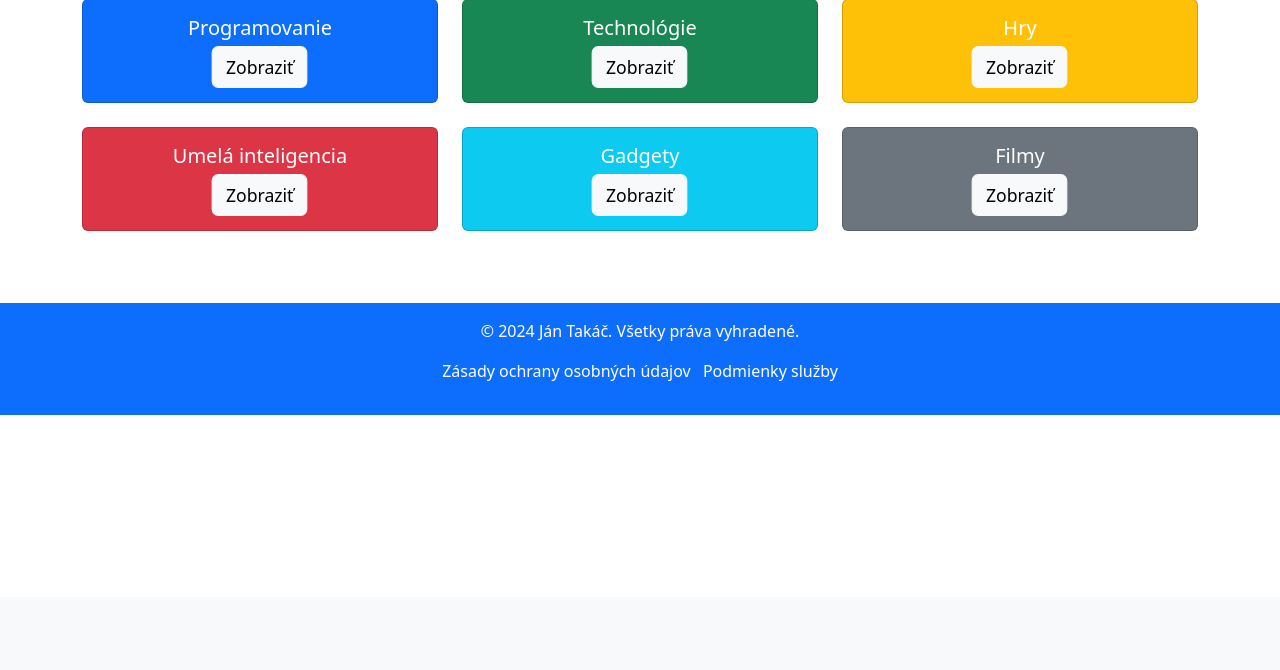
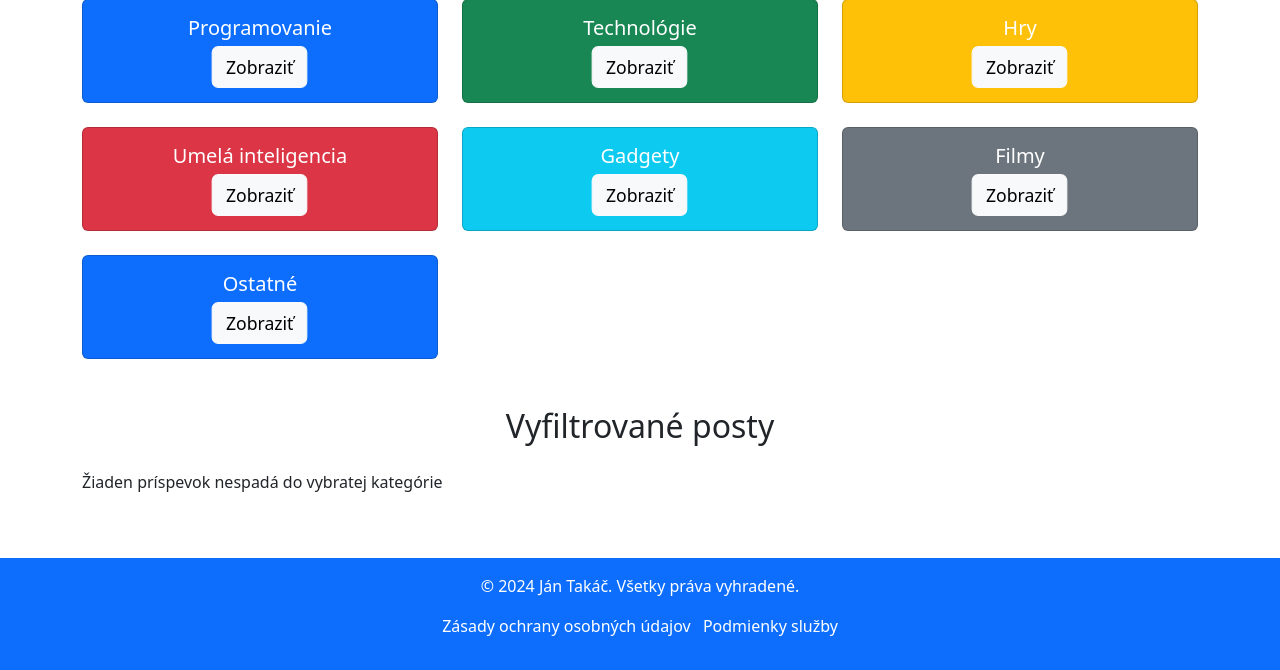
Before and after one commit to jantakac/VAII-semestralka, a Django app: page /categories/ in a window 1280 px wide. Shown: the part 203-873 px from the top of the page. Before the commit the page ends 618 px from the top, so only its background shows below. Run offline with Django 5.2, Linux system fonts and the light colour scheme.

Commit message:
kategorie filter ajax a partialy na listy

```diff
--- a/forum/templates/forum/categories.html
+++ b/forum/templates/forum/categories.html
@@ -4,60 +4,26 @@
 {% block categories_active %}active{% endblock %}
 
 {% block content %}
-  <!-- Kategórie Section with Tiles -->
-  <div class="container my-5">
+<!-- Kategórie Section with Tiles -->
+<div class="container my-5">
     <h2 class="text-center mb-4">Kategórie</h2>
     <div class="row">
-      <div class="col-md-4">
-        <div class="card bg-primary text-white mb-4">
-          <div class="card-body text-center">
-            <h5 class="card-title">Programovanie</h5>
-            <a href="#" class="btn btn-light">Zobraziť</a>
-          </div>
-        </div>
-      </div>
-      <div class="col-md-4">
-        <div class="card bg-success text-white mb-4">
-          <div class="card-body text-center">
-            <h5 class="card-title">Technológie</h5>
-            <a href="#" class="btn btn-light">Zobraziť</a>
-          </div>
-        </div>
-      </div>
-      <div class="col-md-4">
-        <div class="card bg-warning text-white mb-4">
-          <div class="card-body text-center">
-            <h5 class="card-title">Hry</h5>
-            <a href="#" class="btn btn-light">Zobraziť</a>
-          </div>
-        </div>
-      </div>
+        {% include 'forum/partials/category_card.html' with title="Programovanie" db_category_name="programming" bg="bg-primary" %}
+        {% include 'forum/partials/category_card.html' with title="Technológie" db_category_name="technology" bg="bg-success" %}
+        {% include 'forum/partials/category_card.html' with title="Hry" db_category_name="games" bg="bg-warning" %}
     </div>
     <div class="row">
-      <div class="col-md-4">
-        <div class="card bg-danger text-white mb-4">
-          <div class="card-body text-center">
-            <h5 class="card-title">Umelá inteligencia</h5>
-            <a href="#" class="btn btn-light">Zobraziť</a>
-          </div>
+        {% include 'forum/partials/category_card.html' with title="Umelá inteligencia" db_category_name="ai" bg="bg-danger"%}
+        {% include 'forum/partials/category_card.html' with title="Gadgety" db_category_name="gadgets" bg="bg-info" %}
+        {% include 'forum/partials/category_card.html' with title="Filmy" db_category_name="movies" bg="bg-secondary" %}
+    </div>
+    <div class="row">
+        {% include 'forum/partials/category_card.html' with title="Ostatné" db_category_name="other" bg="bg-primary" %}
+    </div>
+    <div class="row">
+        <div id="post-list">
+            {% include 'forum/partials/filtered_posts_list.html' with title="Vyfiltrované posty"%}
         </div>
-      </div>
-      <div class="col-md-4">
-        <div class="card bg-info text-white mb-4">
-          <div class="card-body text-center">
-            <h5 class="card-title">Gadgety</h5>
-            <a href="#" class="btn btn-light">Zobraziť</a>
-          </div>
-        </div>
-      </div>
-      <div class="col-md-4">
-        <div class="card bg-secondary text-white mb-4">
-          <div class="card-body text-center">
-            <h5 class="card-title">Filmy</h5>
-            <a href="#" class="btn btn-light">Zobraziť</a>
-          </div>
-        </div>
-      </div>
     </div>
-  </div>
+</div>
 {% endblock %}
--- /dev/null
+++ b/forum/templates/forum/partials/category_card.html
@@ -0,0 +1,13 @@
+<div class="col-md-4">
+    <div class="card {{ bg }} text-white mb-4">
+        <div class="card-body text-center">
+            <h5 class="card-title">{{ title }}</h5>
+            <button type="submit" class="btn btn-light"
+                hx-trigger="click"
+                hx-post="{% url 'forum:filter_categories' %}"
+                hx-target="#post-list"
+                hx-vals='{"category": "{{ db_category_name }}"}'
+                hx-headers='{"X-CSRFToken": "{{ csrf_token }}"}'>Zobraziť</button>
+        </div>
+    </div>
+</div>
--- /dev/null
+++ b/forum/templates/forum/partials/filtered_posts_list.html
@@ -0,0 +1,38 @@
+<div class="mt-4">
+    <h2 class="text-center mb-4">{{ title }}</h2>
+    <div class="list-group">
+        {% if posts_profiles %}
+            {% for post, profile in posts_profiles %}
+                <li class="list-group-item list-group-item-action position-relative">
+                    {% if post.icon %}
+                        <img src="{{ post.icon.url }}"
+                             width="70"
+                             height="70"
+                             alt="post_icon"
+                             class="position-absolute"
+                             style="bottom: 10px; left: 10px;">
+                        <div style="padding-left: 75px">
+                            <a href="{{ post.get_absolute_url }}" class="text-decoration-none">{{ post.title }}</a>
+                            <p class="">Počet like-ov: {{ post.like_count }}</p>
+                        </div>
+                    {% else %}
+                        <a href="{{ post.get_absolute_url }}" class="text-decoration-none">{{ post.title }}</a>
+                        <p class="">Počet like-ov: {{ post.like_count }}</p>
+                    {% endif %}
+                    <img src="{{ profile.image.url }}"
+                         width="50"
+                         height="50"
+                         alt="last_created_by"
+                         class="position-absolute"
+                         style="bottom: 10px; right: 10px;">
+                    <p class="position-absolute"
+                         style="bottom: 0; right: 70px;">
+                        {{ profile.user.username }}
+                    </p>
+                </li>
+            {% endfor %}
+        {% else %}
+            <p>Žiaden príspevok nespadá do vybratej kategórie</p>
+        {% endif %}
+    </div>
+</div>
--- a/forum/templates/forum/post_detail.html
+++ b/forum/templates/forum/post_detail.html
@@ -64,6 +64,7 @@
                     <textarea class="form-control" name="content" rows="3" cols="10000" placeholder="Napíš svoju odpoveď sem..." required></textarea>
                 </label>
                 <button type="submit" class="btn btn-success mt-2 ms-1"
+                        hx-trigger="click"
                         hx-post="{% url 'forum:add_comment' %}"
                         hx-target="#post-comments"
                         hx-vals='{"post_id" : {{ post.id }}}'
--- a/forum/urls.py
+++ b/forum/urls.py
@@ -24,6 +24,7 @@ urlpatterns = [
 htmx_urlpatterns = [
     path('like-post/', views.like_post, name='like_post'),
     path('add-comment/', views.add_comment, name='add_comment'),
+    path('filter-categories/', views.filter_categories, name='filter_categories'),
 ]
 
 urlpatterns += htmx_urlpatterns
--- a/forum/views.py
+++ b/forum/views.py
@@ -142,6 +142,7 @@ def post_add_view(request):
     return render(request, 'forum/post_add.html', {'form_post': form_post, 'form_images': form_images})
 
 
+@require_POST
 @login_required
 def like_post(request):
     post = get_object_or_404(Post, id=request.POST.get('post_id'))
@@ -155,3 +156,12 @@ def like_post(request):
         post.like_count += 1
     post.save()
     return HttpResponse(post.like_count)
+
+
+@require_POST
+def filter_categories(request):
+    category = request.POST.get('category')
+    posts = Post.objects.filter(category=category)
+    profiles = [Profile.objects.get(user_id=post.created_by_id) for post in posts]
+    posts_profiles = list(zip(posts, profiles))
+    return render(request, 'forum/partials/filtered_posts_list.html', {'title': 'Vyfiltrované posty', 'posts_profiles': posts_profiles})
```
Also changed, not shown: forum/templates/forum/index.html (+3 -66 lines), db.sqlite3, forum/media/post_pics/272085293_444374200683472_6666703246306352317_n.jpg (added), forum/media/post_pics/fasiang.PNG (added), forum/media/post_pics/konjunktivnaBCDGray.jpg (added), forum/media/post_pics/landscape.jpg (added), forum/media/post_pics/mimon.PNG (added).
